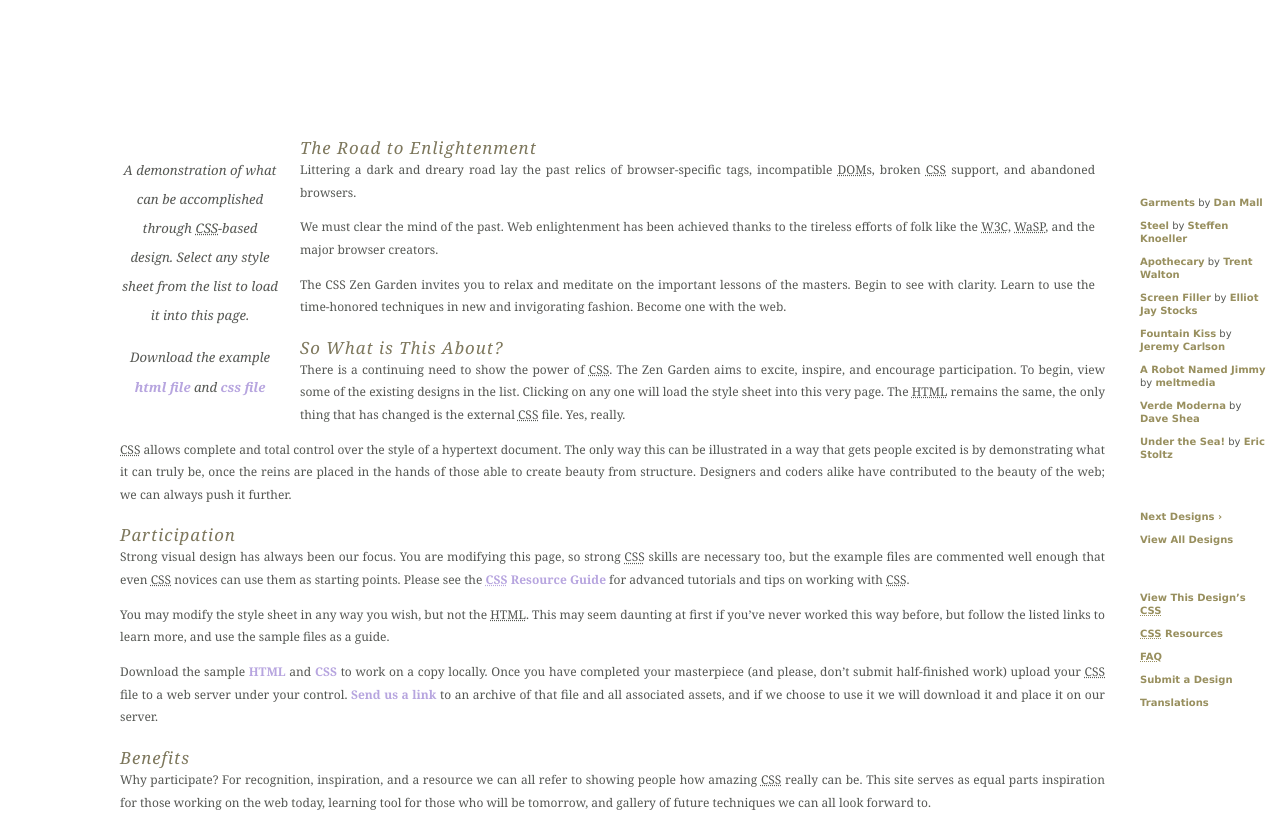
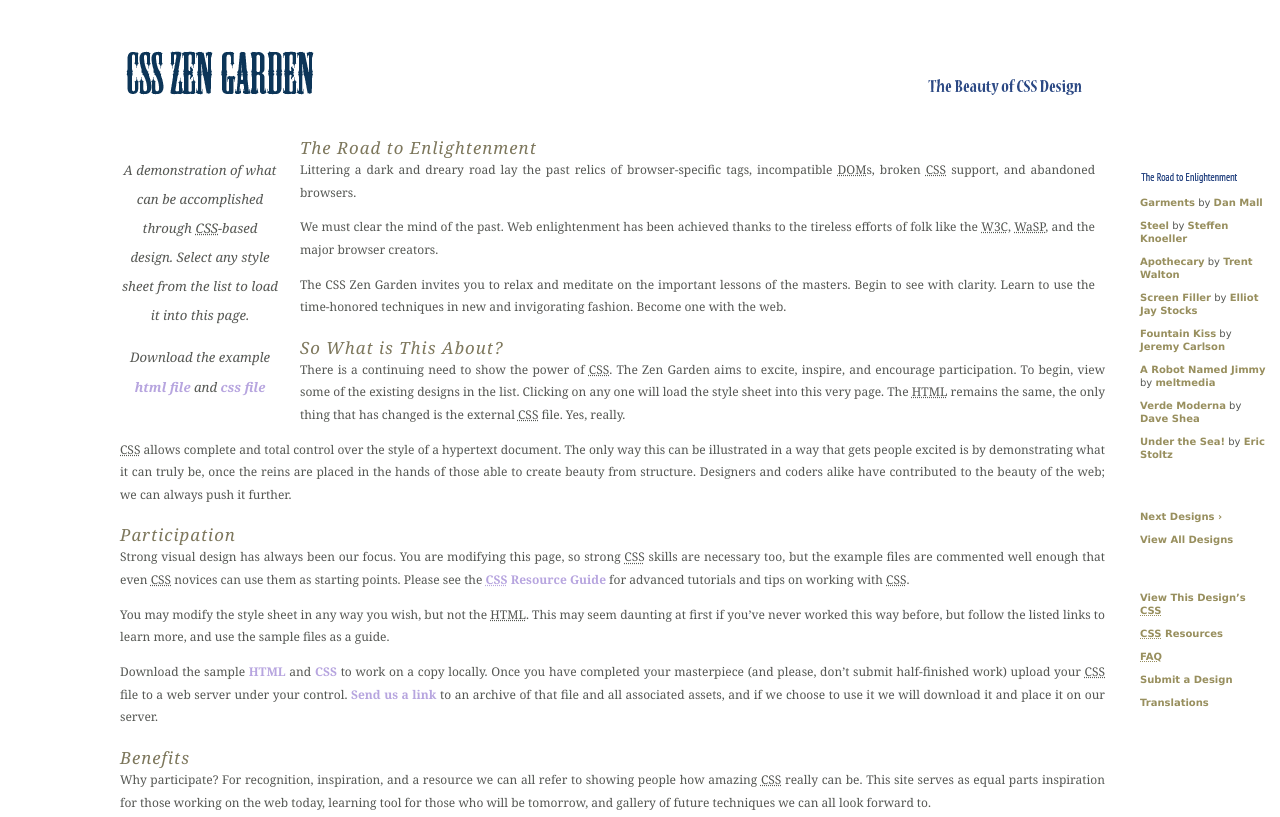
Before and after one commit to sengeezer/czg-app, a website: page app/index.html in a window 1280 px wide. Shown: the top 817 px of the page. Drawn offline with nearby package versions, Linux system fonts and the light colour scheme; files that its build step writes are made by us from their sources.

Commit message:
CSS updates

```diff
--- a/app/styles/main.scss
+++ b/app/styles/main.scss
@@ -72,7 +72,7 @@
     padding-top: 20px;
     height: 87px;
     h1 {
-        background: transparent url(h1.gif) no-repeat top left;
+        background: transparent url(../img/h1.png) no-repeat top left;
         margin-top: 10px;
         display: block;
         width: 219px;
@@ -83,7 +83,7 @@
         overflow: hidden;
     }
     h2 {
-        background: transparent url(h2.gif) no-repeat top left;
+        background: transparent url(../img/h2.png) no-repeat top left;
         margin-top: 58px;
         margin-bottom: 40px;
         width: 200px;
@@ -135,7 +135,7 @@
     }
     h3 {
         &.select {
-            background: transparent url(h3.gif) no-repeat top left;
+            background: transparent url(../img/h3.png) no-repeat top left;
             margin: 10px 0 5px 0;
             width: 97px;
             height: 16px;
```
Also changed, not shown: app/img/h1.png (added), app/img/h2.png (added), app/img/h3.png (added).
